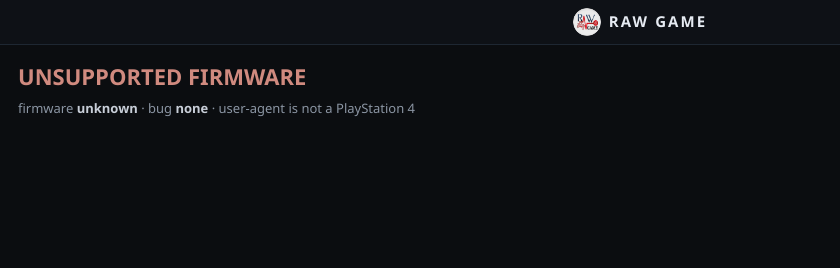
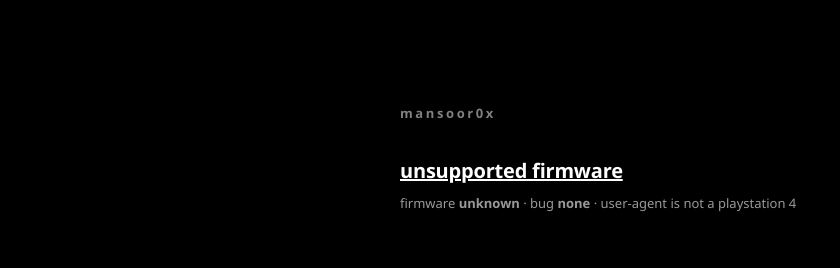
Before and after one commit to Freedomjet/venom4.1, a plain HTML site: page index.html in a window 1280 px wide. Shown: the whole page, without its empty margins (0-840 px from the left). Drawn offline with Linux system fonts and the light colour scheme.

Commit message:
Add files via upload

```diff
--- a/index.html
+++ b/index.html
@@ -5,29 +5,67 @@
 <meta name="viewport" content="width=device-width,initial-scale=1">
 <title>ps4 jailbreak</title>
 <style>
-  html, body { margin:0; padding:0; background:#0b0d10; color:#c8ced8;
-               font:15px/1.45 "Segoe UI", system-ui, sans-serif; }
-  #wrap { padding:16px 18px; }
-  #state { font-size:22px; font-weight:700; margin:0 0 6px; }
-  #det { font-size:13px; color:#8b95a3; margin:0 0 4px; }
-  #det b { color:#c8ced8; font-weight:600; }
-  #cache { font-size:12px; color:#5c6672; margin:0 0 10px; min-height:14px; }
-  #cache.cacheok { color:#7fd0a0; }
-  .ok { color:#7fd0a0; } .bad { color:#d08a7f; } .warn { color:#d8c07f; }
-  #brand { text-align:center; padding:8px 10px; background:#0e1116;
-           border-bottom:1px solid #1e2732; }
-  #brand img { width:28px; height:28px; margin-right:8px; border-radius:50%;
-               vertical-align:middle; }
-  #brand b { font-size:15px; font-weight:700; letter-spacing:.14em;
-             color:#e6ebf2; vertical-align:middle; }
+  html, body {
+    margin: 0;
+    padding: 0;
+    background: #000000;
+    color: #ffffff;
+    font: 14px/1.5 "Segoe UI", system-ui, sans-serif;
+    text-transform: lowercase;
+  }
+  #container {
+    max-width: 480px;
+    margin: 80px auto;
+    padding: 24px;
+  }
+  #brand {
+    font-size: 13px;
+    font-weight: 600;
+    letter-spacing: .2em;
+    margin-bottom: 32px;
+    opacity: 0.5;
+  }
+  #wrap {
+    display: flex;
+    flex-direction: column;
+    gap: 8px;
+  }
+  #state {
+    font-size: 20px;
+    font-weight: 600;
+    letter-spacing: -0.01em;
+  }
+  #det {
+    font-size: 13px;
+    opacity: 0.6;
+  }
+  #det b {
+    color: #ffffff;
+    font-weight: 600;
+    opacity: 1;
+  }
+  #cache {
+    font-size: 12px;
+    opacity: 0.4;
+    margin-top: 4px;
+    min-height: 16px;
+  }
+  #cache.cacheok {
+    opacity: 0.8;
+  }
+  .ok { color: #ffffff; }
+  .bad { color: #ffffff; text-decoration: underline; }
+  .warn { color: #ffffff; }
 </style>
 </head>
 <body>
-<div id="brand"><img src="logo_raw.png" alt="" width="28" height="28"><b>RAW GAME</b></div>
-<div id="wrap">
-  <div id="state">detecting firmware...</div>
-  <div id="det"></div>
-  <div id="cache"></div>
+<div id="container">
+  <div id="brand">mansoor0x</div>
+  <div id="wrap">
+    <div id="state">detecting firmware...</div>
+    <div id="det"></div>
+    <div id="cache"></div>
+  </div>
 </div>
 
 <script>
@@ -35,8 +73,8 @@
     var stateEl = document.getElementById("state");
     var detEl = document.getElementById("det");
     var cacheEl = document.getElementById("cache");
-    function setState(t, c) { stateEl.textContent = t; stateEl.className = c || ""; }
-    function setCache(t, ok) { cacheEl.textContent = t; cacheEl.className = ok ? "cacheok" : ""; }
+    function setState(t, c) { stateEl.textContent = t.toLowerCase(); stateEl.className = c || ""; }
+    function setCache(t, ok) { cacheEl.textContent = t.toLowerCase(); cacheEl.className = ok ? "cacheok" : ""; }
     var params = new URLSearchParams(location.search);
 
     var key = null, fwnum = null;
@@ -53,7 +91,7 @@
     if (forced === "lapse" || forced === "poops") {
         bug = forced; why = "forced via ?bug=" + forced;
     } else if (!key) {
-        why = "user-agent is not a PlayStation 4";
+        why = "user-agent is not a playstation 4";
     } else if (fwnum <= 1202) {
         bug = "lapse"; why = key + " <= 12.02";
     } else if (fwnum >= 1250) {
@@ -64,9 +102,9 @@
     detEl.innerHTML = "firmware <b>" + (key || "unknown") + "</b>"
         + " &middot; bug <b>" + (bug || "none") + "</b> &middot; " + why;
 
-    if (!bug) { setState("UNSUPPORTED FIRMWARE", "bad"); return; }
+    if (!bug) { setState("unsupported firmware", "bad"); return; }
 
-    var target = (bug === "lapse" ? "run_lapse.html" : "run_poops.html")
+    var target = (bug === "lapse" ? "lapse.html" : "poops.html")
         + location.search;
     function go() { setState("loading " + bug + " chain...", "warn");
                     location.replace(target); }
@@ -94,7 +132,7 @@
     } else if (ac.status === ac.UPDATEREADY) {
         try { ac.swapCache(); } catch (e) {}
         setCache("update downloaded", true);
-        waitForTap("UPDATE READY -- press X or tap to reload & run",
+        waitForTap("update ready -- press x or tap to reload & run",
                    function () { location.reload(); });
     } else {
         setCache("checking cache...");
@@ -107,12 +145,12 @@
 
         ac.addEventListener("cached", function () {
             setCache("cached for offline use", true);
-            waitForTap("CACHED (first run) -- press X or tap to run", go);
+            waitForTap("cached (first run) -- press x or tap to run", go);
         }, false);
         ac.addEventListener("updateready", function () {
             try { ac.swapCache(); } catch (e) {}
             setCache("update downloaded", true);
-            waitForTap("UPDATE READY -- press X or tap to reload & run",
+            waitForTap("update ready -- press x or tap to reload & run",
                        function () { location.reload(); });
         }, false);
 
@@ -122,11 +160,11 @@
         }, false);
         ac.addEventListener("error", function () {
             setCache("cache unavailable");
-            waitForTap("CACHE FAILED -- press X or tap to run anyway", go);
+            waitForTap("cache failed -- press x or tap to run anyway", go);
         }, false);
         ac.addEventListener("obsolete", function () {
             setCache("cache obsolete");
-            waitForTap("CACHE OBSOLETE -- press X or tap to run", go);
+            waitForTap("cache obsolete -- press x or tap to run", go);
         }, false);
     }
 })();
```
